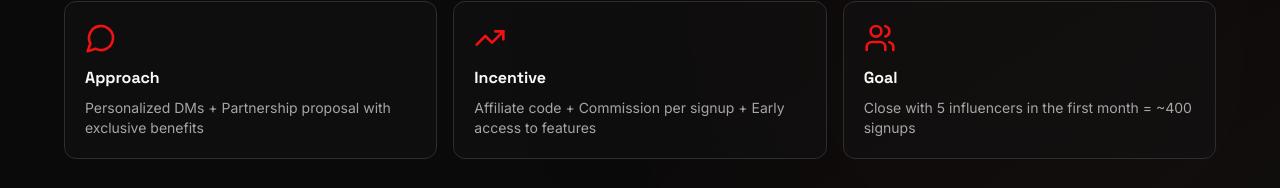
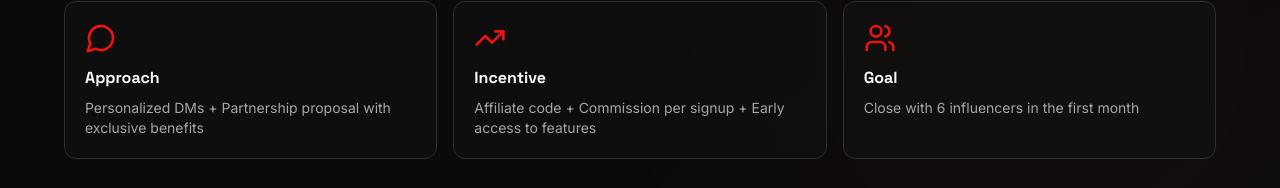
Before and after one commit to Brncr/rapidzbrazil, a React (Vite) app: page / in a window 1280 px wide. Both pictures are taken after a click on the button 753 px from the left and 748 px from the top of the page. Shown: the part 241-429 px from the top of the page. Built offline with nearby package versions, Linux system fonts and the light colour scheme; no server answers; the database is empty; the HTML template or start-up script is replaced by a standard one.

Commit message:
Update influencer goal

```diff
--- a/src/components/slides/InfluencersSlide.tsx
+++ b/src/components/slides/InfluencersSlide.tsx
@@ -108,7 +108,7 @@ const InfluencersSlide = () => {
             <Users className="w-5 h-5 md:w-8 md:h-8 text-primary mb-2 md:mb-3" />
             <h4 className="font-bold font-display text-xs md:text-base mb-1 md:mb-2">Goal</h4>
             <p className="text-[10px] md:text-sm text-muted-foreground hidden md:block">
-              Close with 5 influencers in the first month = ~400 signups
+              Close with 6 influencers in the first month
             </p>
           </div>
         </div>
```
